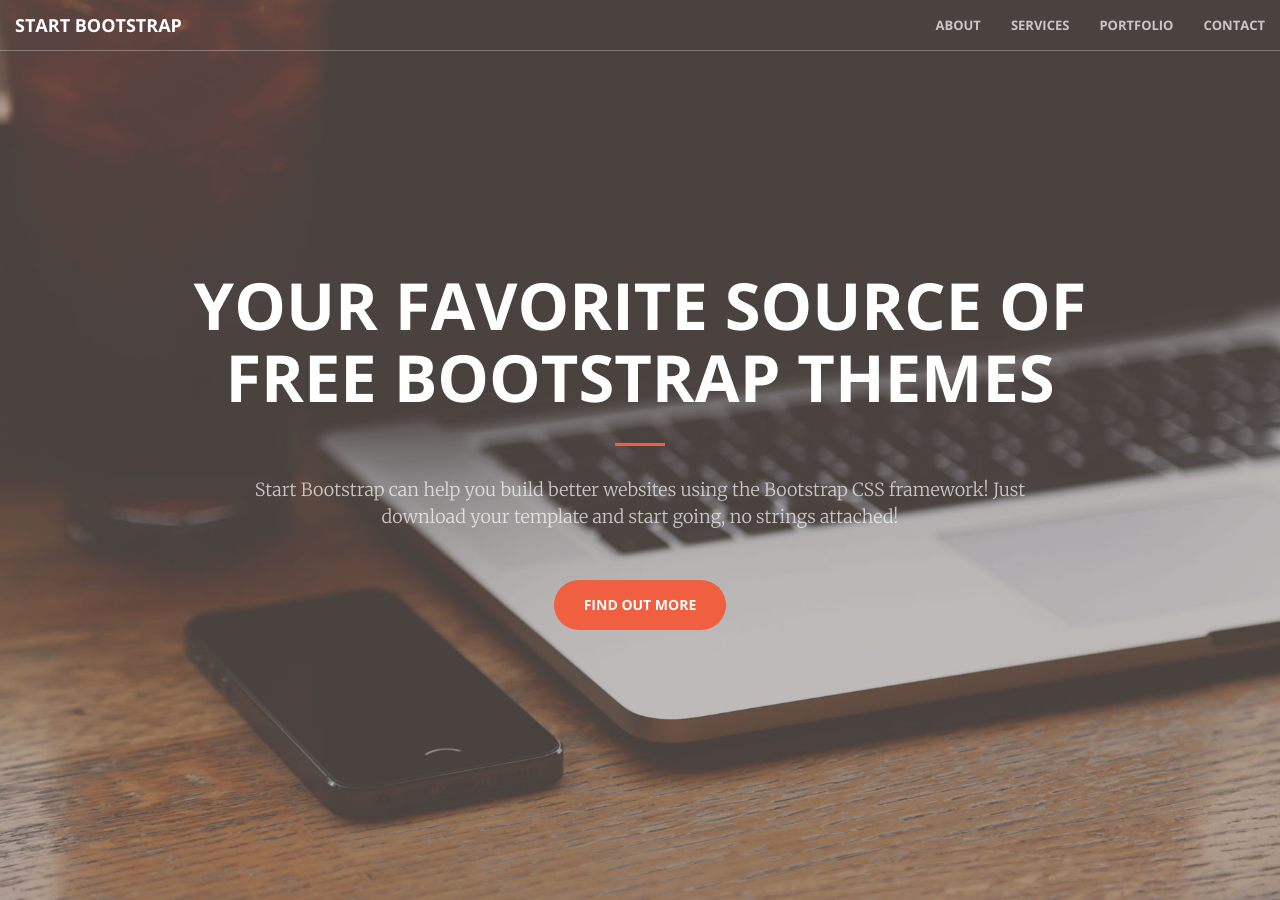
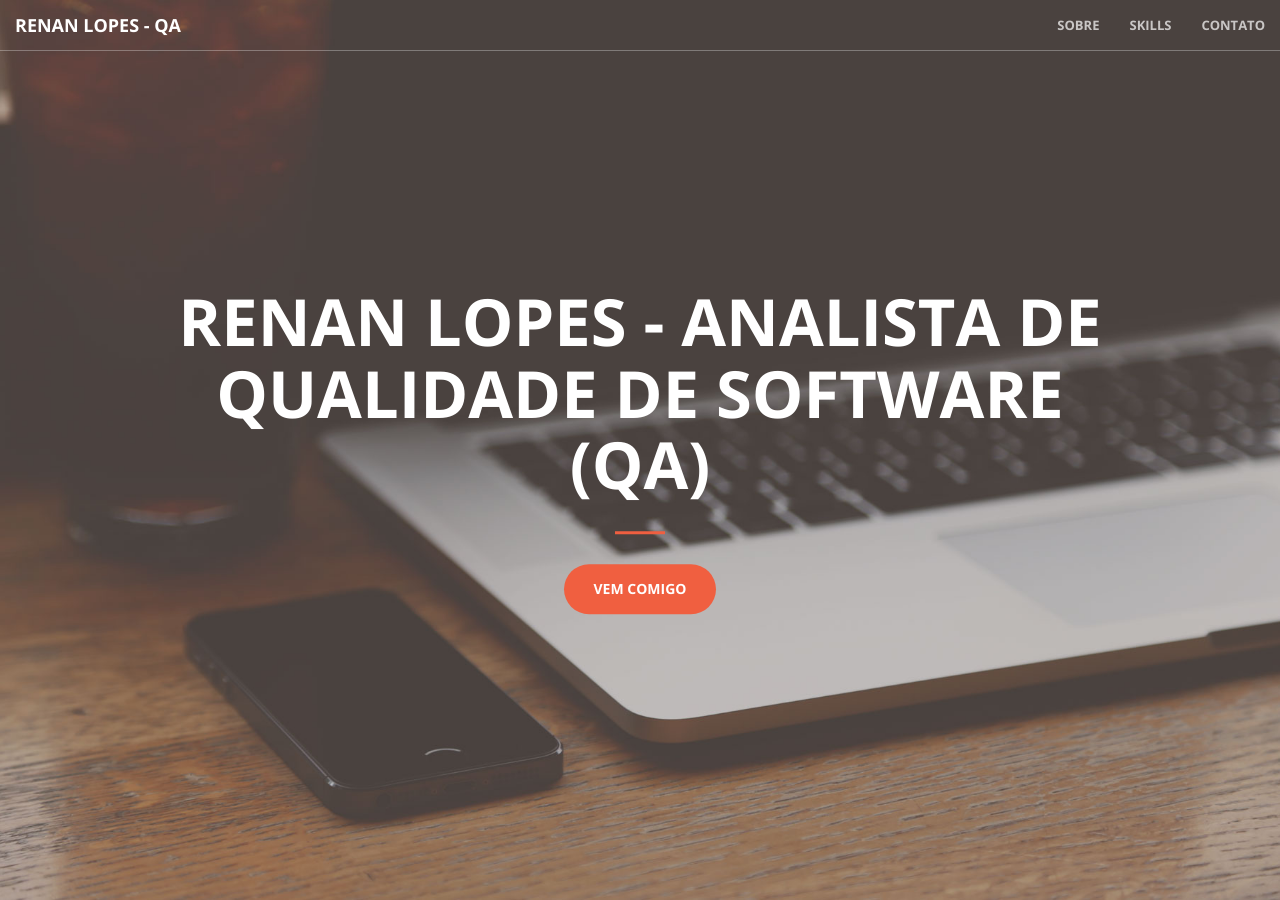
Before and after one commit to renanslopes/renanslopes.github.io, a Jekyll site: the page built from index.html, in a window 1280 px wide and 900 px high. Built offline with Jekyll 4.4.1, drawn with Linux system fonts in a browser that asks for light colours; some of the changed text lies outside the part shown.

Commit message:
Push de primeiras alteracoes

```diff
--- a/_config.yml
+++ b/_config.yml
@@ -1,12 +1,12 @@
 # Site settings
-title:
-email:
+title: "Renan Lopes - QA"
+email: "renanolopes@outlook.com"
 description: > # this means to ignore newlines until "baseurl:"
 baseurl: "" # the subpath of your site, e.g. /blog/
 url: "" # the base hostname & protocol for your site
 
 twitter_username:
-github_username:
+github_username: "renanslopes"
 
 # Build settings
 markdown: kramdown
--- a/_includes/call-to-action.html
+++ b/_includes/call-to-action.html
@@ -5,7 +5,7 @@
                 <h2 class="section-heading">We've got what you need!</h2>
                 <hr class="light">
                 <p class="text-faded">Start Bootstrap has everything you need to get your new website up and running in no time! All of the templates and themes on Start Bootstrap are open source, free to download, and easy to use. No strings attached!</p>
-                <a href="#" class="btn btn-default btn-xl">Get Started!</a>
+                <a href="#" class="btn btn-default btn-xl">Currículo</a>
             </div>
         </div>
     </div>
--- a/_includes/header.html
+++ b/_includes/header.html
@@ -1,10 +1,13 @@
 <header>
     <div class="header-content">
         <div class="header-content-inner">
-            <h1>Your Favorite Source of Free Bootstrap Themes</h1>
+            <!-- <h1>Your Favorite Source of Free Bootstrap Themes</h1> -->
+            <h1>RENAN LOPES - Analista de Qualidade de Software (QA)</h1>
             <hr>
-            <p>Start Bootstrap can help you build better websites using the Bootstrap CSS framework! Just download your template and start going, no strings attached!</p>
-            <a href="#about" class="btn btn-primary btn-xl page-scroll">Find Out More</a>
+            <!-- <p>
+                Bem vindo ao meu portifólio
+            </p> -->
+            <a href="#about" class="btn btn-primary btn-xl page-scroll">Vem comigo</a>
         </div>
     </div>
 </header>
--- a/_includes/nav.html
+++ b/_includes/nav.html
@@ -2,29 +2,30 @@
     <div class="container-fluid">
         <!-- Brand and toggle get grouped for better mobile display -->
         <div class="navbar-header">
-            <button type="button" class="navbar-toggle collapsed" data-toggle="collapse" data-target="#bs-example-navbar-collapse-1">
+            <button type="button" class="navbar-toggle collapsed" data-toggle="collapse"
+                data-target="#bs-example-navbar-collapse-1">
                 <span class="sr-only">Toggle navigation</span>
                 <span class="icon-bar"></span>
                 <span class="icon-bar"></span>
                 <span class="icon-bar"></span>
             </button>
-            <a class="navbar-brand page-scroll" href="#page-top">Start Bootstrap</a>
+            <a class="navbar-brand page-scroll" href="#page-top">RENAN LOPES - QA</a>
         </div>
 
         <!-- Collect the nav links, forms, and other content for toggling -->
         <div class="collapse navbar-collapse" id="bs-example-navbar-collapse-1">
             <ul class="nav navbar-nav navbar-right">
                 <li>
-                    <a class="page-scroll" href="#about">About</a>
+                    <a class="page-scroll" href="#about">Sobre</a>
                 </li>
                 <li>
-                    <a class="page-scroll" href="#services">Services</a>
+                    <a class="page-scroll" href="#services">Skills</a>
                 </li>
+                <!-- <li>
+                    <a class="page-scroll" href="#portfolio">Portfolio</a>
+                </li> -->
                 <li>
-                    <a class="page-scroll" href="#portfolio">Portfolio</a>
-                </li>
-                <li>
-                    <a class="page-scroll" href="#contact">Contact</a>
+                    <a class="page-scroll" href="#contact">Contato</a>
                 </li>
             </ul>
         </div>
--- a/_includes/services.html
+++ b/_includes/services.html
@@ -2,7 +2,7 @@
     <div class="container">
         <div class="row">
             <div class="col-lg-12 text-center">
-                <h2 class="section-heading">At Your Service</h2>
+                <h2 class="section-heading">Skills</h2>
                 <hr class="primary">
             </div>
         </div>
--- a/_layouts/front.html
+++ b/_layouts/front.html
@@ -9,7 +9,7 @@
   {% include call-to-action.html %}
   {% include services.html %}
   {% include portfolio.html %}
-  {% include aside.html %}
+  <!-- {% include aside.html %} -->
   {% include contact.html %}
   {% include scripts.html %}
 </body>
```
